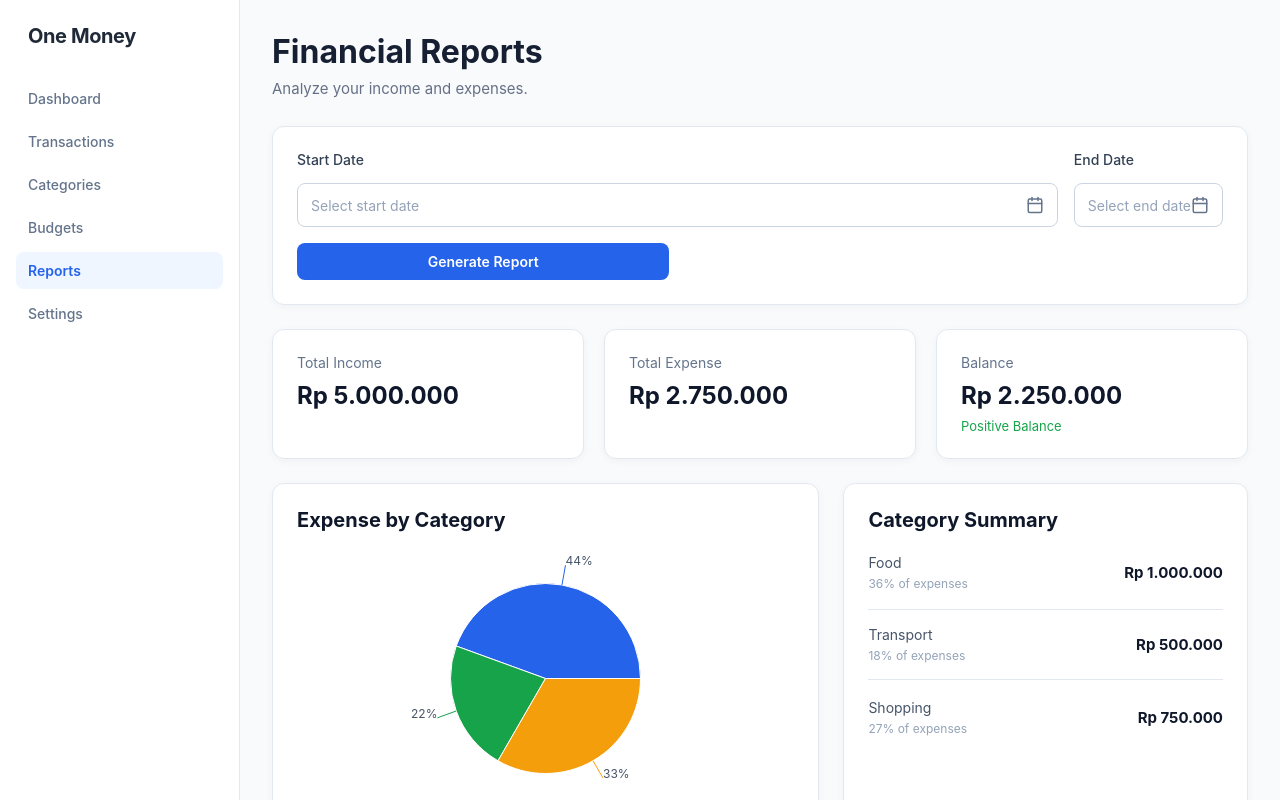
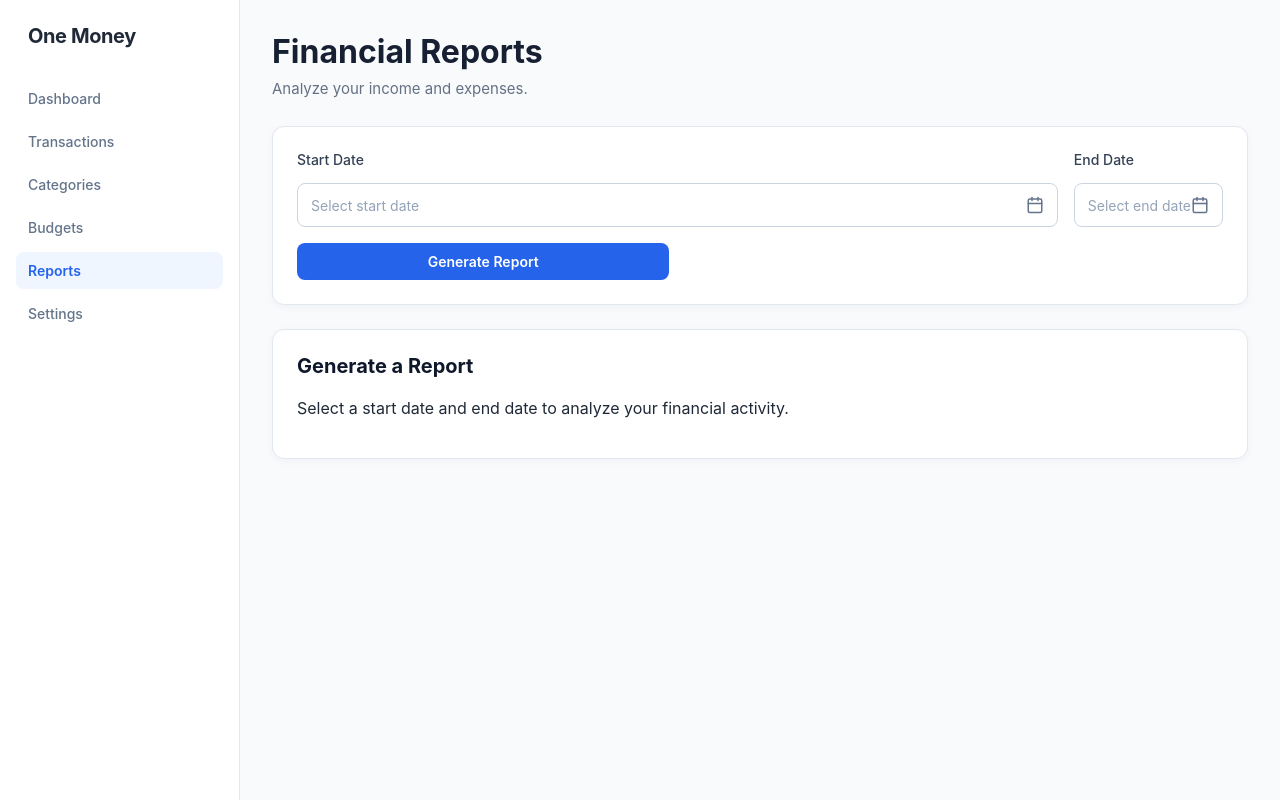
Before and after one commit to razersdev/one-money, a React app in the folder frontend/: page /reports in a window 1280 px wide. Built offline with nearby package versions, Linux system fonts and the light colour scheme; the HTML template or start-up script is replaced by a standard one.

Commit message:
integrate financial reports with backend

```diff
--- a/frontend/src/pages/Reports.jsx
+++ b/frontend/src/pages/Reports.jsx
@@ -7,6 +7,9 @@ import {
   Legend,
   ResponsiveContainer,
 } from "recharts"
+
+import api from "../services/api"
+
 
 function DatePicker({
   value,
@@ -63,9 +66,9 @@ function DatePicker({
     "Dec",
   ]
 
-  /* =========================
-     Helpers
-  ========================= */
+  // =========================
+  // HELPERS
+  // =========================
 
   const toDateString = (date) => {
     const year = date.getFullYear()
@@ -98,9 +101,9 @@ function DatePicker({
     })
   }
 
-  /* =========================
-     Open Picker
-  ========================= */
+  // =========================
+  // OPEN PICKER
+  // =========================
 
   const openPicker = () => {
     setIsOpen(true)
@@ -128,9 +131,9 @@ function DatePicker({
     }
   }
 
-  /* =========================
-     Close Outside
-  ========================= */
+  // =========================
+  // CLOSE OUTSIDE
+  // =========================
 
   useEffect(() => {
     const handleClickOutside = (event) => {
@@ -158,9 +161,9 @@ function DatePicker({
     }
   }, [])
 
-  /* =========================
-     Calendar Days
-  ========================= */
+  // =========================
+  // CALENDAR DAYS
+  // =========================
 
   const getCalendarDays = () => {
     const year =
@@ -208,9 +211,9 @@ function DatePicker({
     return days
   }
 
-  /* =========================
-     Select Date
-  ========================= */
+  // =========================
+  // SELECT DATE
+  // =========================
 
   const handleSelectDate = (date) => {
     if (!date) return
@@ -231,9 +234,9 @@ function DatePicker({
     setCalendarView("days")
   }
 
-  /* =========================
-     Month Navigation
-  ========================= */
+  // =========================
+  // MONTH NAVIGATION
+  // =========================
 
   const previousMonth = () => {
     setCalendarMonth(
@@ -255,9 +258,9 @@ function DatePicker({
     )
   }
 
-  /* =========================
-     Month Selection
-  ========================= */
+  // =========================
+  // MONTH SELECTION
+  // =========================
 
   const handleMonthSelect = (
     monthIndex
@@ -273,9 +276,9 @@ function DatePicker({
     setCalendarView("days")
   }
 
-  /* =========================
-     Year Selection
-  ========================= */
+  // =========================
+  // YEAR SELECTION
+  // =========================
 
   const currentYear =
     today.getFullYear()
@@ -302,9 +305,9 @@ function DatePicker({
     setCalendarView("days")
   }
 
-  /* =========================
-     Today
-  ========================= */
+  // =========================
+  // TODAY
+  // =========================
 
   const handleToday = () => {
     const todayValue =
@@ -378,7 +381,6 @@ function DatePicker({
             width="18"
             height="18"
             rx="2"
-            ry="2"
           />
 
           <line
@@ -407,9 +409,7 @@ function DatePicker({
       {isOpen && (
         <div className="custom-calendar">
 
-          {/* =========================
-              Days View
-          ========================= */}
+          {/* DAYS VIEW */}
 
           {calendarView === "days" && (
             <>
@@ -568,9 +568,7 @@ function DatePicker({
             </>
           )}
 
-          {/* =========================
-              Month View
-          ========================= */}
+          {/* MONTH VIEW */}
 
           {calendarView === "months" && (
             <div className="calendar-selection">
@@ -631,9 +629,7 @@ function DatePicker({
             </div>
           )}
 
-          {/* =========================
-              Year View
-          ========================= */}
+          {/* YEAR VIEW */}
 
           {calendarView === "years" && (
             <div className="calendar-selection">
@@ -697,6 +693,7 @@ function DatePicker({
   )
 }
 
+
 function Reports() {
   const [startDate, setStartDate] =
     useState("")
@@ -704,40 +701,19 @@ function Reports() {
   const [endDate, setEndDate] =
     useState("")
 
-  const [
-    reportGenerated,
-    setReportGenerated,
-  ] = useState(false)
+  const [report, setReport] =
+    useState(null)
 
-  /* =========================
-     Dummy Data
-  ========================= */
+  const [loading, setLoading] =
+    useState(false)
 
-  const categoryData = [
-    {
-      name: "Food",
-      value: 1000000,
-    },
-    {
-      name: "Transport",
-      value: 500000,
-    },
-    {
-      name: "Shopping",
-      value: 750000,
-    },
-  ]
+  const [error, setError] =
+    useState("")
 
-  const totalIncome = 5000000
 
-  const totalExpense = 2750000
-
-  const balance =
-    totalIncome - totalExpense
-
-  /* =========================
-     Format Currency
-  ========================= */
+  // =========================
+  // FORMAT CURRENCY
+  // =========================
 
   const formatCurrency = (value) => {
     return new Intl.NumberFormat(
@@ -747,12 +723,13 @@ function Reports() {
         currency: "IDR",
         maximumFractionDigits: 0,
       }
-    ).format(value)
+    ).format(value || 0)
   }
 
-  /* =========================
-     Format Date
-  ========================= */
+
+  // =========================
+  // FORMAT DATE
+  // =========================
 
   const formatDate = (date) => {
     if (!date) return ""
@@ -771,13 +748,16 @@ function Reports() {
     })
   }
 
-  /* =========================
-     Generate Report
-  ========================= */
 
-  const handleGenerateReport = () => {
+  // =========================
+  // GENERATE REPORT
+  // =========================
+
+  const handleGenerateReport =
+    async () => {
+
       if (!startDate || !endDate) {
-      alert(
+        setError(
           "Please select start date and end date."
         )
 
@@ -785,21 +765,90 @@ function Reports() {
       }
 
       if (startDate > endDate) {
-      alert(
+        setError(
           "Start date cannot be later than end date."
         )
 
         return
       }
 
-    setReportGenerated(true)
+      try {
+        setLoading(true)
+        setError("")
+
+        const response =
+          await api.get(
+            "/reports",
+            {
+              params: {
+                start_date:
+                  startDate,
+                end_date:
+                  endDate,
+              },
             }
+          )
+
+        setReport(
+          response.data.data
+        )
+      } catch (error) {
+        console.error(error)
+
+        setReport(null)
+
+        setError(
+          error.response?.data?.detail ||
+            "Gagal mengambil financial report."
+        )
+      } finally {
+        setLoading(false)
+      }
+    }
+
+
+  // =========================
+  // EXPENSE CATEGORY DATA
+  // =========================
+
+  const categoryData =
+    report
+      ? Object.entries(
+          report.expense_by_category || {}
+        ).map(
+          ([name, value]) => ({
+            name,
+            value: Number(value),
+          })
+        )
+      : []
+
+
+  // =========================
+  // SUMMARY VALUES
+  // =========================
+
+  const totalIncome =
+    Number(
+      report?.total_income || 0
+    )
+
+  const totalExpense =
+    Number(
+      report?.total_expense || 0
+    )
+
+  const balance =
+    Number(
+      report?.balance || 0
+    )
+
 
   return (
     <div className="page">
 
       {/* =========================
-          Header
+          HEADER
       ========================= */}
 
       <div className="page-header">
@@ -818,8 +867,9 @@ function Reports() {
 
       </div>
 
+
       {/* =========================
-          Date Filters
+          DATE FILTERS
       ========================= */}
 
       <div className="report-filters">
@@ -844,17 +894,41 @@ function Reports() {
           onClick={
             handleGenerateReport
           }
+          disabled={loading}
         >
-          Generate Report
+          {loading
+            ? "Generating..."
+            : "Generate Report"}
         </button>
 
       </div>
 
+
       {/* =========================
-          Report Period
+          ERROR
       ========================= */}
 
-      {reportGenerated && (
+      {error && (
+        <div
+          style={{
+            marginBottom: "16px",
+            padding: "12px 16px",
+            borderRadius: "8px",
+            background: "#fef2f2",
+            color: "#b91c1c",
+            border: "1px solid #fecaca",
+          }}
+        >
+          {error}
+        </div>
+      )}
+
+
+      {/* =========================
+          REPORT PERIOD
+      ========================= */}
+
+      {report && (
         <div className="report-period">
 
           <span>
@@ -862,18 +936,26 @@ function Reports() {
           </span>
 
           <strong>
-            {formatDate(startDate)}
+            {formatDate(
+              report.start_date
+            )}
+
             {" — "}
-            {formatDate(endDate)}
+
+            {formatDate(
+              report.end_date
+            )}
           </strong>
 
         </div>
       )}
 
+
       {/* =========================
-          Summary
+          SUMMARY
       ========================= */}
 
+      {report && (
         <div className="report-summary">
 
           <div className="report-card">
@@ -890,6 +972,7 @@ function Reports() {
 
           </div>
 
+
           <div className="report-card">
 
             <span>
@@ -903,6 +986,7 @@ function Reports() {
             </strong>
 
           </div>
+
 
           <div className="report-card">
 
@@ -925,14 +1009,19 @@ function Reports() {
           </div>
 
         </div>
+      )}
+
 
       {/* =========================
-          Report Content
+          REPORT CONTENT
       ========================= */}
 
+      {report && (
         <div className="report-content-grid">
 
-        {/* Chart */}
+          {/* =========================
+              EXPENSE CHART
+          ========================= */}
 
           <div className="report-section">
 
@@ -940,12 +1029,26 @@ function Reports() {
               Expense by Category
             </h2>
 
+            {categoryData.length === 0 ? (
+
+              <div className="report-chart">
+
+                <p>
+                  No expense data for
+                  this period.
+                </p>
+
+              </div>
+
+            ) : (
+
               <div className="report-chart">
 
                 <ResponsiveContainer
                   width="100%"
                   height={300}
                 >
+
                   <PieChart>
 
                     <Pie
@@ -978,7 +1081,13 @@ function Reports() {
                                 "#2563eb",
                                 "#16a34a",
                                 "#f59e0b",
-                          ][index]
+                                "#dc2626",
+                                "#7c3aed",
+                                "#0891b2",
+                              ][
+                                index %
+                                  6
+                              ]
                             }
                           />
                         )
@@ -986,30 +1095,53 @@ function Reports() {
 
                     </Pie>
 
+
                     <Tooltip
-                  formatter={(value) =>
+                      formatter={(
+                        value
+                      ) =>
                         formatCurrency(
                           value
                         )
                       }
                     />
 
+
                     <Legend />
 
                   </PieChart>
+
                 </ResponsiveContainer>
 
               </div>
 
+            )}
+
           </div>
 
-        {/* Category Summary */}
+
+          {/* =========================
+              CATEGORY SUMMARY
+          ========================= */}
 
           <div className="report-section">
 
             <h2>
               Category Summary
             </h2>
+
+            {categoryData.length === 0 ? (
+
+              <div className="category-summary-list">
+
+                <p>
+                  No category expense
+                  data for this period.
+                </p>
+
+              </div>
+
+            ) : (
 
               <div className="category-summary-list">
 
@@ -1060,9 +1192,36 @@ function Reports() {
 
               </div>
 
+            )}
+
           </div>
 
         </div>
+      )}
+
+
+      {/* =========================
+          EMPTY STATE
+      ========================= */}
+
+      {!report && !loading && !error && (
+        <div
+          className="report-section"
+          style={{
+            marginTop: "24px",
+          }}
+        >
+          <h2>
+            Generate a Report
+          </h2>
+
+          <p>
+            Select a start date and end
+            date to analyze your financial
+            activity.
+          </p>
+        </div>
+      )}
 
     </div>
   )
```
Lines whose indentation alone changed are shown as unchanged.
